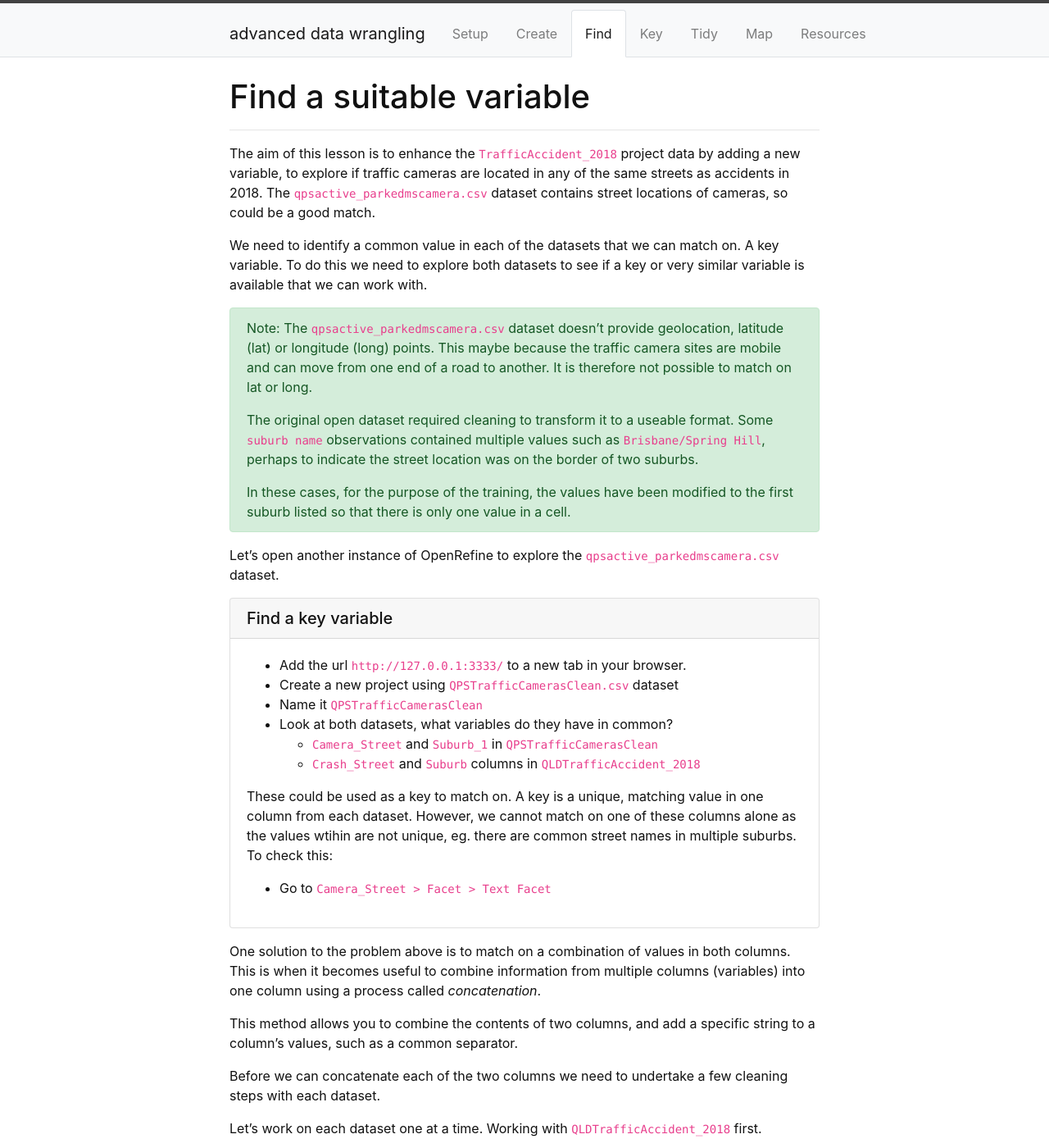
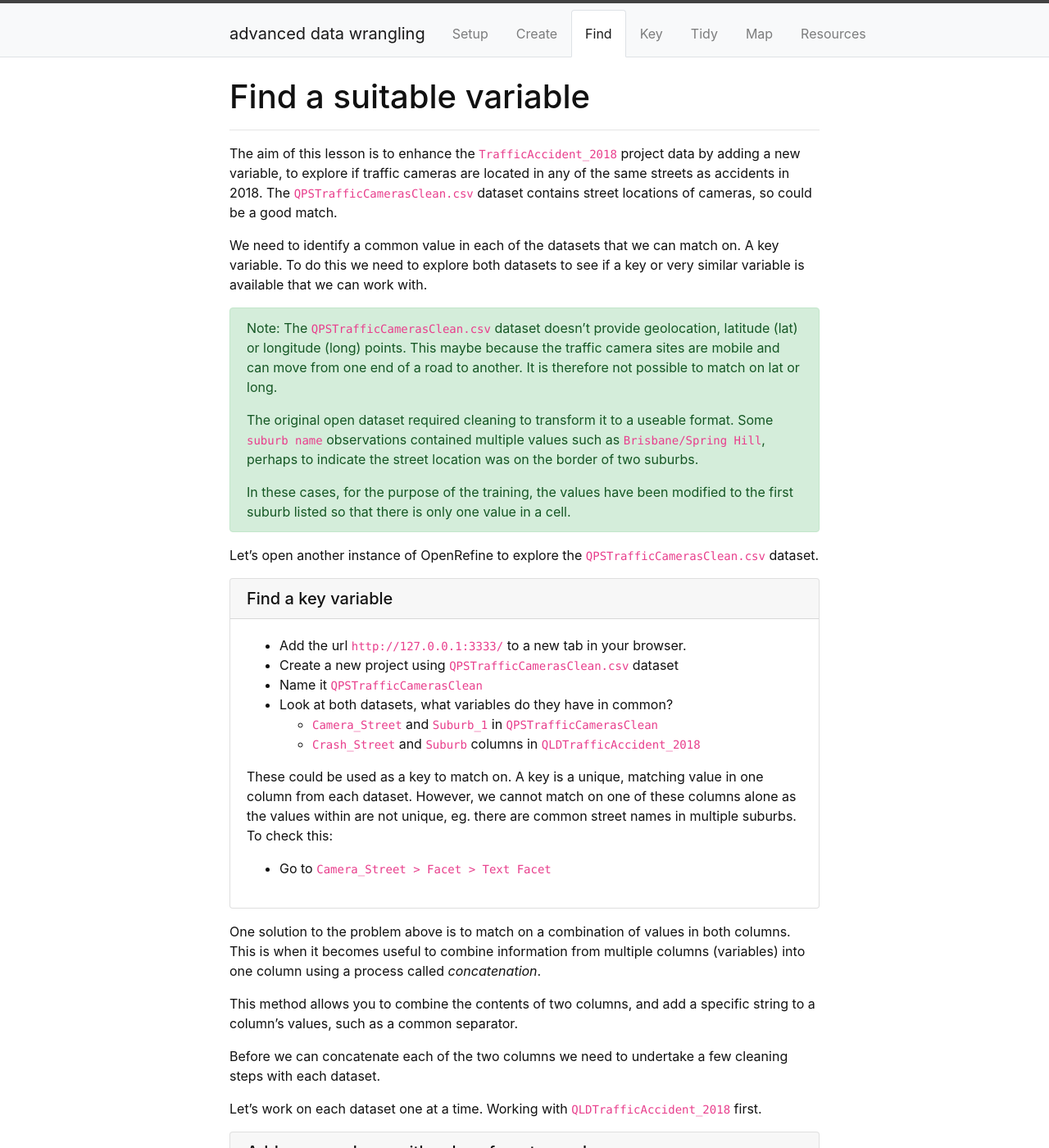
Before and after one commit to GULibrarySandbox/advanced-data-wrangle-old, a Jekyll site: the page built from content/3-lesson.md, in a window 1280 px wide and 1400 px high. Shown: the whole window at 82% size. Built offline with Jekyll 4.4.1, drawn with Linux system fonts in a browser that asks for light colours.

Commit message:
Update 3-lesson.md

```diff
--- a/content/3-lesson.md
+++ b/content/3-lesson.md
@@ -6,18 +6,18 @@ nav: true
 
 --------
 
-The aim of this lesson is to enhance the  `TrafficAccident_2018` project data by adding a new variable, to explore if traffic cameras are located in any of the same streets as accidents in 2018.  The  `qpsactive_parkedmscamera.csv`  dataset contains street locations of cameras, so could be a good match.
+The aim of this lesson is to enhance the  `TrafficAccident_2018` project data by adding a new variable, to explore if traffic cameras are located in any of the same streets as accidents in 2018.  The  `QPSTrafficCamerasClean.csv`  dataset contains street locations of cameras, so could be a good match.
 
 We need to identify a common value in each of the datasets that we can match on.  A key variable.  To do this we need to explore both datasets to see if a key or very similar variable is available that we can work with.
 
-{% capture alert %} Note: The `qpsactive_parkedmscamera.csv`  dataset doesn’t provide geolocation, latitude (lat) or longitude (long) points. This maybe because the traffic camera sites are mobile and can move from one end of a road to another.  It is therefore not possible to match on lat or long.
+{% capture alert %} Note: The `QPSTrafficCamerasClean.csv`  dataset doesn’t provide geolocation, latitude (lat) or longitude (long) points. This maybe because the traffic camera sites are mobile and can move from one end of a road to another.  It is therefore not possible to match on lat or long.
 
 The original open dataset required cleaning to transform it to a useable format. Some `suburb name` observations contained multiple values such as `Brisbane/Spring Hill`, perhaps to indicate the street location was on the border of two suburbs.
 
 In these cases, for the purpose of the training, the values have been modified to the first suburb listed so that there is only one value in a cell.{% endcapture %}
 {% include alert.md text=alert color="success" %}
 
-Let's open another instance of OpenRefine to explore the  `qpsactive_parkedmscamera.csv` dataset.
+Let's open another instance of OpenRefine to explore the  `QPSTrafficCamerasClean.csv` dataset.
 
 {% capture text %}
 - Add the url  `http://127.0.0.1:3333/`  to a new tab in your browser.
@@ -27,7 +27,7 @@ Let's open another instance of OpenRefine to explore the  `qpsactive_parkedmscam
   - `Camera_Street`  and  `Suburb_1`  in  `QPSTrafficCamerasClean`
   - `Crash_Street`  and `Suburb`  columns in  `QLDTrafficAccident_2018`
 
-These could be used as a key to match on.  A key is a unique, matching value in one column from each dataset.  However, we cannot match on one of these columns alone as the values wtihin are not unique, eg. there are common street names in multiple suburbs. To check this:
+These could be used as a key to match on.  A key is a unique, matching value in one column from each dataset.  However, we cannot match on one of these columns alone as the values within are not unique, eg. there are common street names in multiple suburbs. To check this:
 
 - Go to `Camera_Street > Facet > Text Facet`{% endcapture %}
 {% include card.md header="Find a key variable" text=text %}
```
